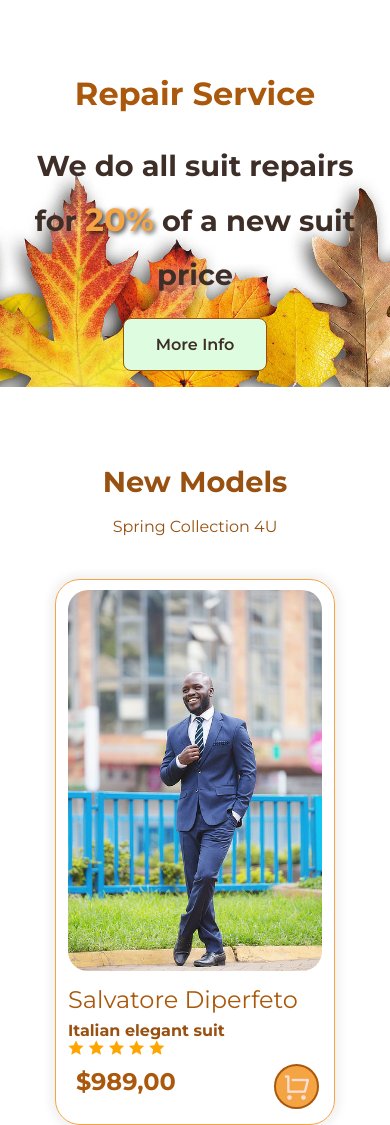
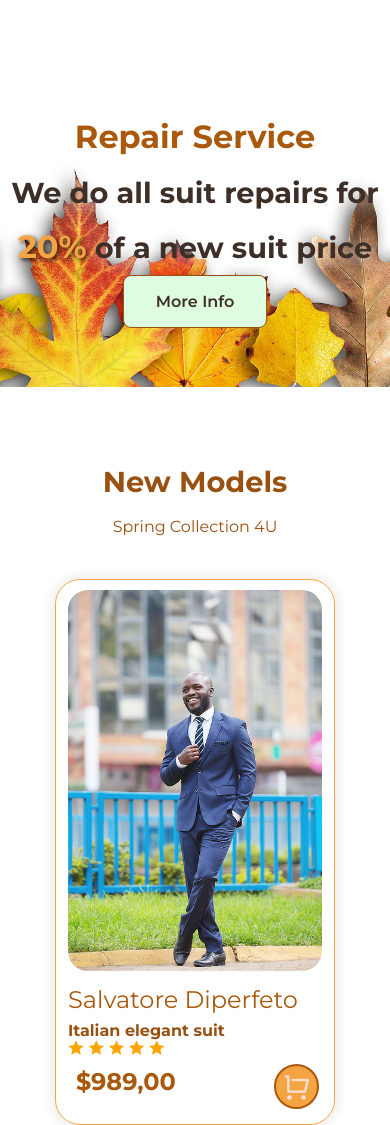
Before and after one commit to DobarBREND/e-commerce-website, a plain HTML site: page index.html in a window 390 px wide. Shown: the part 6200-7325 px from the top of the page. Drawn offline with nearby package versions, Linux system fonts and the light colour scheme.

Commit message:
style: change heading position on small screens
Update heading style for the small screen sizes on .banner-box2 elements

```diff
--- a/css/styles.css
+++ b/css/styles.css
@@ -1514,7 +1514,7 @@ h2 {
     h2 {
         font-size: 1.8rem;
         margin-bottom: -0.5rem;
-        padding: 1rem;
+        padding: 0rem;
 
     }
 
```
